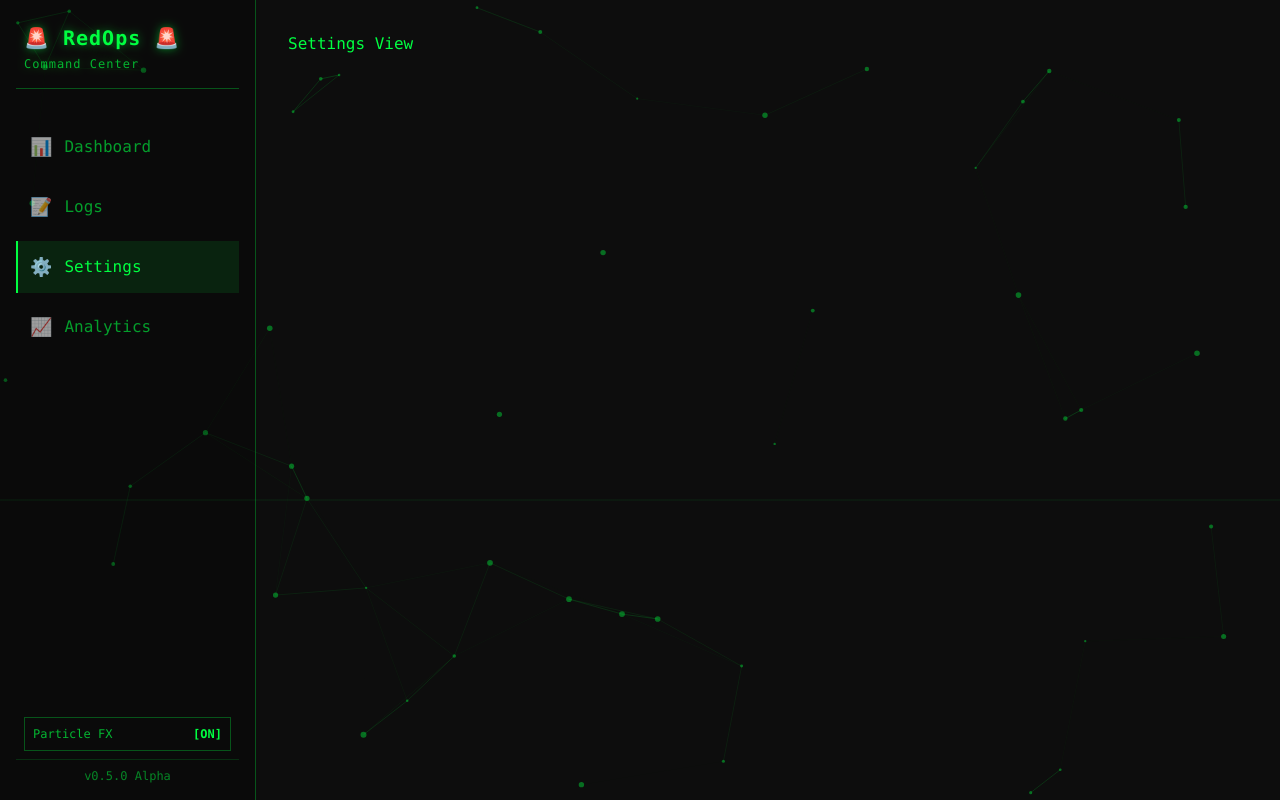
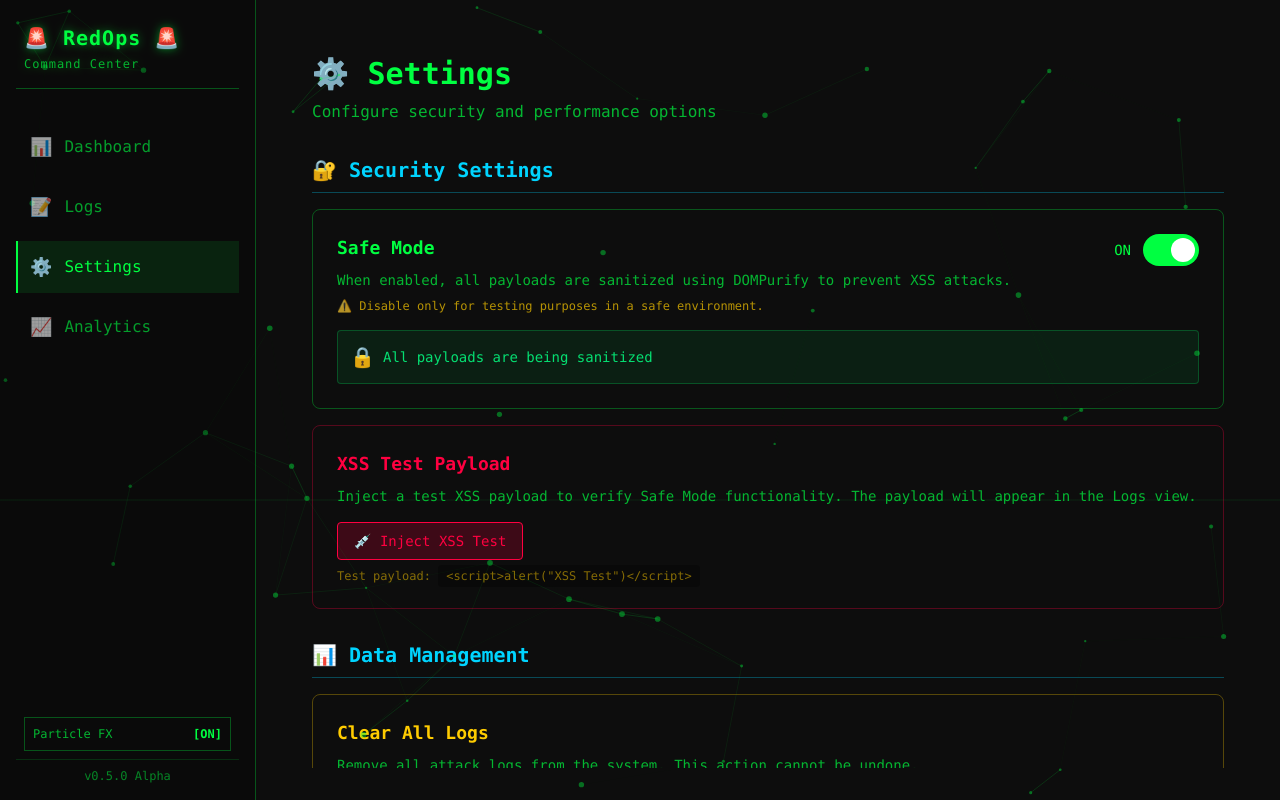
Before and after one commit to CalvinChiu1009/redops-terminal-ui, a Vue app: page /settings in a window 1280 px wide. Built offline with nearby package versions, Linux system fonts and the light colour scheme.

Commit message:
feat: 🎸 Implement Settings page, with Safe Mode and xss inject

```diff
--- a/src/stores/attackStore.ts
+++ b/src/stores/attackStore.ts
@@ -8,6 +8,7 @@ export const useAttackStore = defineStore("attack", () => {
   const safeMode = ref<boolean>(true);
   // const safeMode: Ref<boolean> = ref(true);
   // TypeScript 會自動推斷 ref(true) 的型別為 Ref<boolean>，所以您寫 const safeMode = ref(true) 就已經有型別了。
+  const autoScroll = ref<boolean>(true);
 
   // Getters
   const totalLogs = computed(() => logs.value.length);
@@ -62,5 +63,6 @@ export const useAttackStore = defineStore("attack", () => {
     addLog,
     clearLogs,
     toggleSafeMode,
+    autoScroll,
   };
 });
--- a/src/views/LogsView.vue
+++ b/src/views/LogsView.vue
@@ -1,13 +1,12 @@
 <script setup lang="ts">
-import { ref, watch, nextTick } from "vue";
+import { watch, nextTick } from "vue";
 import { useVirtualList } from "@vueuse/core";
 import { useAttackStore } from "@/stores/attackStore";
 import { storeToRefs } from "pinia";
 import { format } from "date-fns";
 
 const attackStore = useAttackStore();
-const autoScroll = ref(true);
-const { logs } = storeToRefs(attackStore);
+const { logs, autoScroll } = storeToRefs(attackStore);
 
 // 使用 Virtual List
 // 必須解構出 scrollTo 才能使用
--- a/src/views/SettingsView.vue
+++ b/src/views/SettingsView.vue
@@ -1,8 +1,194 @@
-<script setup lang="ts"></script>
+<script setup lang="ts">
+import { storeToRefs } from "pinia";
+import { useAttackStore } from "@/stores/attackStore";
+import { useRouter } from "vue-router";
+
+const router = useRouter();
+
+const store = useAttackStore();
+const { safeMode, logs } = storeToRefs(store);
+const { toggleSafeMode, addLog, clearLogs } = store;
+
+// XSS Test: 插入一個包含 XSS 攻擊的 log
+// XSS Test: 插入一個包含 XSS 攻擊的 log
+function injectXSSTest() {
+  addLog({
+    id: `xss-test-${Date.now()}`, // ✅ 添加唯一的 id
+    timestamp: Date.now(), // ✅ 使用 number 型別
+    level: "CRITICAL",
+    source_ip: "192.168.1.100",
+    target_port: 443,
+    payload: "<”script>alert('XSS Test')<" + "/script>",
+    status: "PENDING",
+  });
+
+  router.push("/logs");
+}
+
+// Clear all logs
+function handleClearLogs() {
+  if (confirm("Are you sure you want to clear all logs?")) {
+    clearLogs();
+  }
+}
+</script>
 
 <template>
-  <div>
-    <h1>Settings View</h1>
+  <div class="h-full overflow-y-auto p-6">
+    <!-- Page Header -->
+    <div class="mb-8">
+      <h1 class="text-3xl font-bold text-terminal-green mb-2">⚙️ Settings</h1>
+      <p class="text-terminal-green/70">
+        Configure security and performance options
+      </p>
+    </div>
+
+    <!-- Security Settings Section -->
+    <div class="mb-8">
+      <h2
+        class="text-xl font-semibold text-terminal-blue mb-4 border-b border-terminal-blue/30 pb-2"
+      >
+        🔐 Security Settings
+      </h2>
+
+      <!-- Safe Mode Toggle -->
+      <div
+        class="bg-terminal-dark/50 border border-terminal-green/30 rounded-lg p-6 mb-4 hover:border-terminal-green/50 transition-all"
+      >
+        <div class="flex justify-between items-start mb-4">
+          <div>
+            <h3 class="text-lg font-semibold text-terminal-green mb-2">
+              Safe Mode
+            </h3>
+            <p class="text-terminal-green/70 text-sm mb-2">
+              When enabled, all payloads are sanitized using DOMPurify to
+              prevent XSS attacks.
+            </p>
+            <p class="text-terminal-yellow/70 text-xs">
+              ⚠️ Disable only for testing purposes in a safe environment.
+            </p>
+          </div>
+          <div class="flex items-center gap-3">
+            <span
+              class="text-sm font-mono"
+              :class="safeMode ? 'text-terminal-green' : 'text-terminal-yellow'"
+            >
+              {{ safeMode ? "ON" : "OFF" }}
+            </span>
+            <button
+              @click="toggleSafeMode"
+              class="relative inline-flex h-8 w-14 items-center rounded-full transition-colors focus:outline-none focus:ring-2 focus:ring-terminal-green focus:ring-offset-2 focus:ring-offset-terminal-dark"
+              :class="safeMode ? 'bg-terminal-green' : 'bg-gray-600'"
+            >
+              <span
+                class="inline-block h-6 w-6 transform rounded-full bg-white transition-transform"
+                :class="safeMode ? 'translate-x-7' : 'translate-x-1'"
+              />
+            </button>
+          </div>
+        </div>
+
+        <!-- Status Indicator -->
+        <div
+          class="flex items-center gap-2 p-3 rounded border"
+          :class="
+            safeMode
+              ? 'bg-green-500/10 border-green-500/30 text-green-400'
+              : 'bg-yellow-500/10 border-yellow-500/30 text-yellow-400'
+          "
+        >
+          <span class="text-xl">{{ safeMode ? "🔒" : "🔓" }}</span>
+          <span class="text-sm font-mono">
+            {{
+              safeMode
+                ? "All payloads are being sanitized"
+                : "Raw payloads are displayed (for testing only)"
+            }}
+          </span>
+        </div>
+      </div>
+
+      <!-- XSS Test Button -->
+      <div
+        class="bg-terminal-dark/50 border border-terminal-red/30 rounded-lg p-6 hover:border-terminal-red/50 transition-all"
+      >
+        <h3 class="text-lg font-semibold text-terminal-red mb-2">
+          XSS Test Payload
+        </h3>
+        <p class="text-terminal-green/70 text-sm mb-4">
+          Inject a test XSS payload to verify Safe Mode functionality. The
+          payload will appear in the Logs view.
+        </p>
+        <button
+          @click="injectXSSTest"
+          class="px-4 py-2 bg-terminal-red/20 border border-terminal-red text-terminal-red rounded hover:bg-terminal-red/30 transition-all font-mono text-sm"
+        >
+          💉 Inject XSS Test
+        </button>
+        <p class="text-terminal-yellow/50 text-xs mt-2">
+          Test payload:
+          <code class="bg-black/30 px-2 py-1 rounded"
+            >&lt;script&gt;alert("XSS Test")&lt;/script&gt;</code
+          >
+        </p>
+      </div>
+    </div>
+
+    <!-- Data Management Section -->
+    <div class="mb-8">
+      <h2
+        class="text-xl font-semibold text-terminal-blue mb-4 border-b border-terminal-blue/30 pb-2"
+      >
+        📊 Data Management
+      </h2>
+
+      <!-- Clear Logs -->
+      <div
+        class="bg-terminal-dark/50 border border-terminal-yellow/30 rounded-lg p-6 hover:border-terminal-yellow/50 transition-all"
+      >
+        <h3 class="text-lg font-semibold text-terminal-yellow mb-2">
+          Clear All Logs
+        </h3>
+        <p class="text-terminal-green/70 text-sm mb-4">
+          Remove all attack logs from the system. This action cannot be undone.
+        </p>
+        <div class="flex items-center gap-4">
+          <button
+            @click="handleClearLogs"
+            class="px-4 py-2 bg-terminal-yellow/20 border border-terminal-yellow text-terminal-yellow rounded hover:bg-terminal-yellow/30 transition-all font-mono text-sm"
+          >
+            🗑️ Clear All Logs
+          </button>
+          <span class="text-terminal-green/50 text-sm">
+            Current logs:
+            <span class="font-mono font-bold">{{ logs.length }}</span>
+          </span>
+        </div>
+      </div>
+    </div>
+
+    <!-- Performance Settings Section (Placeholder for Phase 5B) -->
+    <div class="mb-8">
+      <h2
+        class="text-xl font-semibold text-terminal-blue mb-4 border-b border-terminal-blue/30 pb-2"
+      >
+        ⚡ Performance Settings
+      </h2>
+      <div
+        class="bg-terminal-dark/50 border border-terminal-green/30 rounded-lg p-6 opacity-50"
+      >
+        <h3 class="text-lg font-semibold text-terminal-green mb-2">
+          Performance Monitoring
+        </h3>
+        <p class="text-terminal-green/70 text-sm mb-4">
+          Configure FPS monitoring, memory tracking, and render performance
+          metrics.
+        </p>
+        <p class="text-terminal-yellow/70 text-xs italic">
+          🚧 Coming in Phase 5B: Performance Monitoring
+        </p>
+      </div>
+    </div>
   </div>
 </template>
 
```
